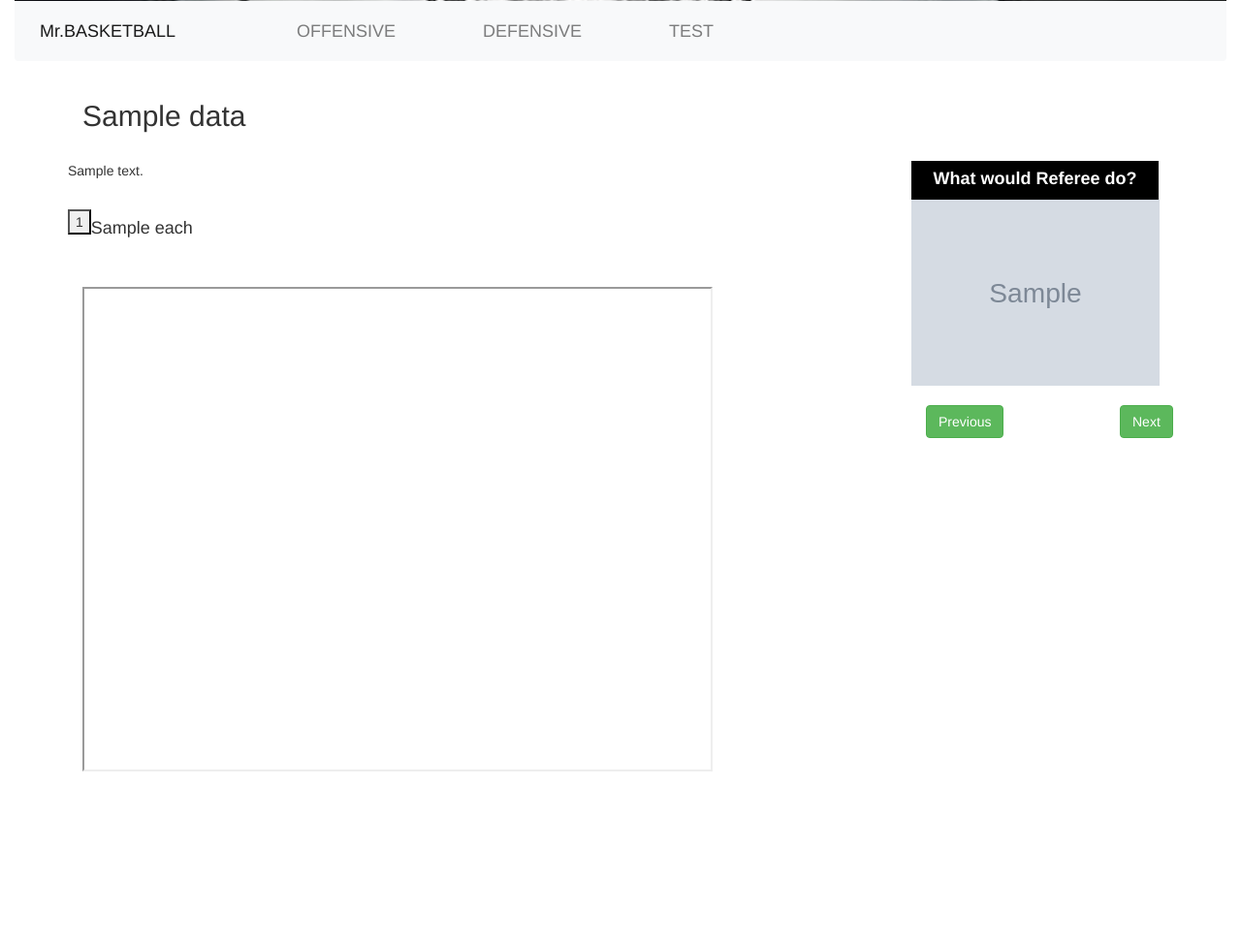
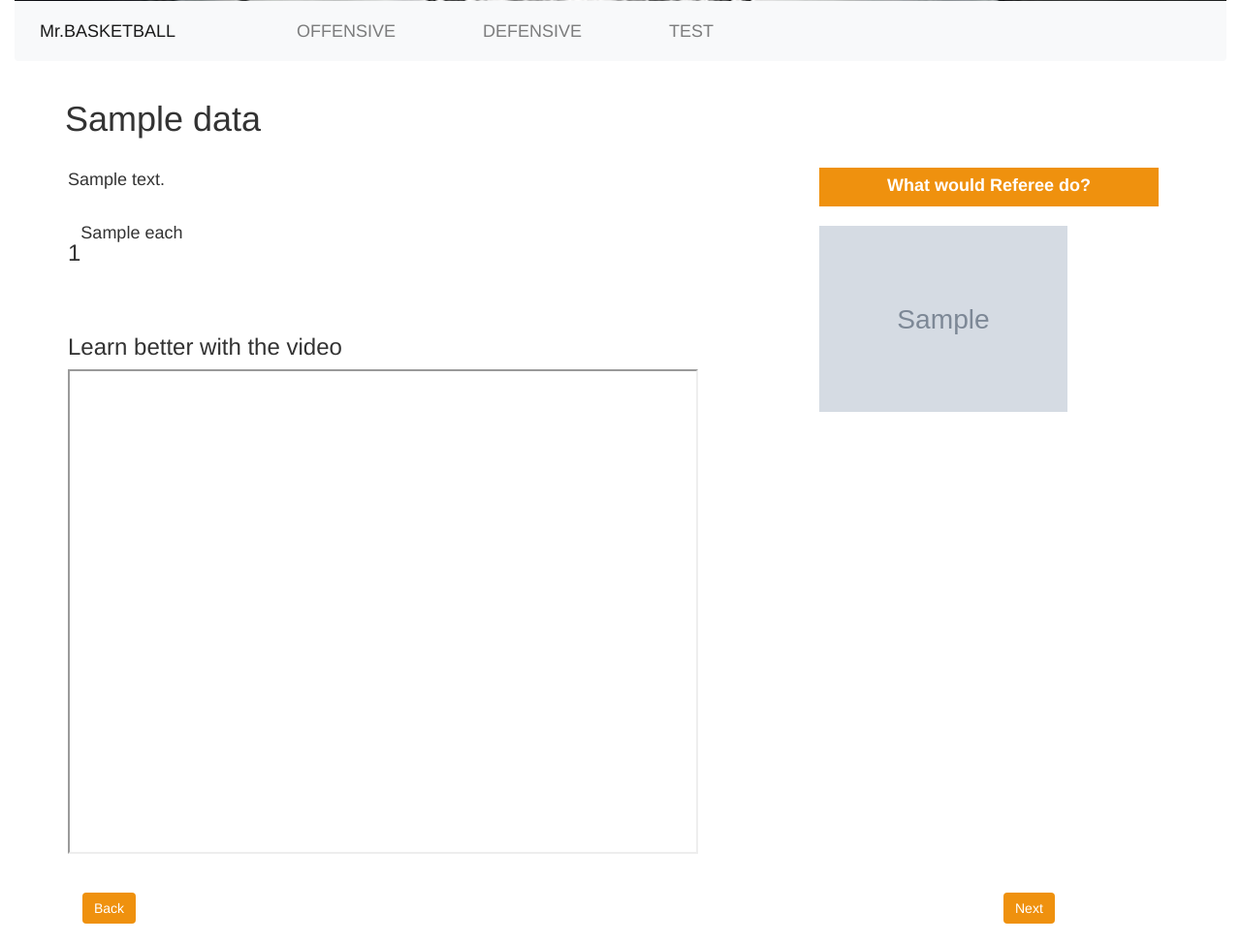
Before and after one commit to YuanLu-213/COMS4170-Final-Project, a Flask app: template templates/learning.html in a window 1280 px wide. Shown: the part 399-1372 px from the top of the page at 97% size. Before the commit the page ends 1195 px from the top, so only its background shows below. Run offline with Flask 2, Linux system fonts and the light colour scheme; the template is opened without the code that fills it: most values are stand-ins (such as "Sample title", 1, 10 or a date in 2020); grey boxes marked "Sample" are stand-in pictures; some libraries are stand-ins or nearby versions.

Commit message:
style 1.0

```diff
--- a/templates/learning.html
+++ b/templates/learning.html
@@ -14,24 +14,24 @@
             $('#myframe').attr("src", url);
         }
 
-        if (i < (data[index]["hint"]).length){
-            id0 = data[index]["hint"][0][2];
-            $('#'+id0).hide();
+        // if (i < (data[index]["hint"]).length){
+        //     id0 = data[index]["hint"][0][2];
+        //     $('#'+id0).hide();
 
-            $('.'+id0).click(function(){
-                $('#'+id0).slideToggle();
-            })
-            i += 1;
-        };
+        //     $('.'+id0).click(function(){
+        //         $('#'+id0).slideToggle();
+        //     })
+        //     i += 1;
+        // };
 
-        if (i < (data[index]["hint"]).length){
-            id1 = data[index]["hint"][1][2];
-            $('#'+id1).hide();
+        // if (i < (data[index]["hint"]).length){
+        //     id1 = data[index]["hint"][1][2];
+        //     $('#'+id1).hide();
 
-            $('.'+id1).click(function(){
-                $('#'+id1).slideToggle();
-            })
-        };
+        //     $('.'+id1).click(function(){
+        //         $('#'+id1).slideToggle();
+        //     })
+        // };
 
         $('#next').click(function() {
             /* redirect the webpage to quiz.html */
@@ -97,67 +97,84 @@
     }
     #block{
         display: block;
-        background-color: black;
+        background-color: rgb(239, 145, 14);
         color: white;
         height: 40px;
         font-size: large;
         text-align: center;
         font-weight: bold;
         padding-top: 6px;
+        margin-bottom: 20px;
+    }
+    .row1{
+        margin-left: -33px;
     }
     .row{
         margin-bottom: 20px;
     }
+    .row2{
+        margin-bottom: 20px;
+    }
+    p{
+        font-size: large;
+    }
+    .btn-success{
+        background-color: rgb(239, 145, 14);
+        border: rgb(239, 145, 14);
+    }
 </style>
 
-<div class = 'row'>
+<div class ='row row1'>
     <div class = 'col-md-12'>
-        <h2>
+        <h1>
             {{data[index].name}}
-        </h2>
+        </h1>
     </div>
 </div>
 
 <div class = 'row'>
-    <div class = 'col-md-9'>
-        <div class="row">
+    <div class = 'col-md-8'>
+        <div class="row row2">
             <p>
                 {{data[index].description}}
             </p>
         </div>
         {% for each in data[index].hint %}
-        <div class="row">
+        <div class="row row2">
             <div class="row">
                 <div class="col-md-12">
-                    <button class = '{{each[2]}}'>{{each[0]}}</button>
+                    <h3>{{each[0]}}</h3>
                 </div>
             </div>
             <br>
             <div class="row">
                 <div class="col-md-12">
-                    <h4 id = '{{each[2]}}'>{{each[1]}}</h4>
+                    <p>{{each[1]}}</p>
                 </div>
             </div>
         </div>
         {% endfor %}
-        <iframe width="650" height="500" id="myframe"></iframe>
+        <div class="row row2">
+            <h3>Learn better with the video</h3>
+            <iframe width="650" height="500" id="myframe"></iframe>
+        </div>
     </div>
-    <div class="col-md-3">
+    <div class="col-md-4">
         <div class="justify-content-center">
             <div id="block">
                 <div>What would Referee do?</div>
             </div>
             <img src={{data[index].img}} class="image">
-            <br>
-            <br>
-            <div class="col-md-1">
-                <button type="button" class="btn btn-success" id="prev">Previous</button>
-            </div>
-            <div class="col-md-8"></div>
-            <div class="col-md-1">
-                <button type="button" class="btn btn-success" id="next">Next</button>
-            </div>
         </div>
+    </div>
+</div>
+<div class="row">
+    <div class="col-md-2">
+        <button type="button" class="btn btn-success" id="prev">Back</button>
+    </div>
+    <div class="col-md-8"></div>
+    <div class="col-md-2">
+        <button type="button" class="btn btn-success" id="next">Next</button>
     </div>
 </div>
 
--- a/templates/quiz_start.html
+++ b/templates/quiz_start.html
@@ -24,9 +24,10 @@
         margin-left: auto;
         margin-right: auto;
         font-size: 25px;
-        background-color: black;
+        background-color: rgb(239, 145, 14);
         border-radius: 10px;
-        border: dimgrey;
+        border: rgb(239, 145, 14);
+        color: white;
     }
 
 </style>
```
Also changed, not shown: templates/quiz.html (+28 -5 lines), templates/quiz_feedback.html (+24 -4 lines), templates/quiz_feedback_video.html (+23 -4 lines), templates/quiz_video.html (+29 -6 lines).
